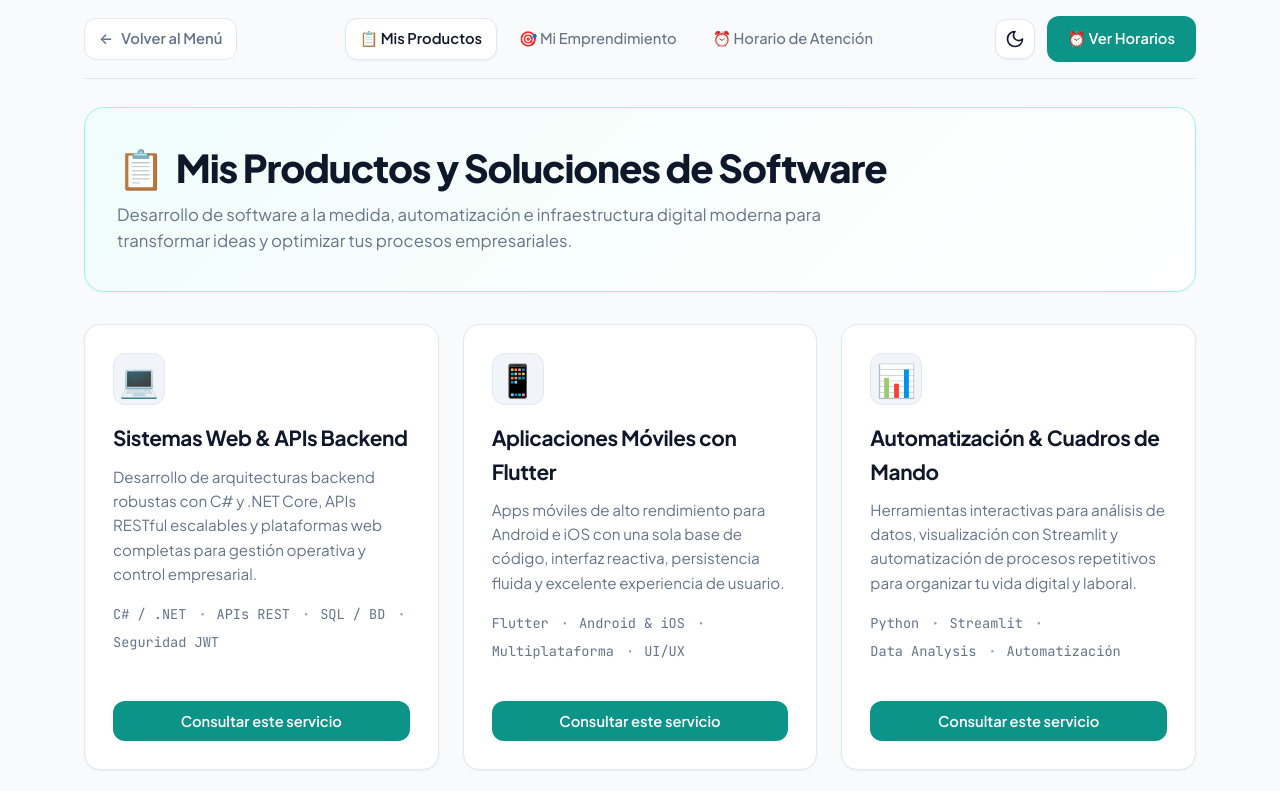
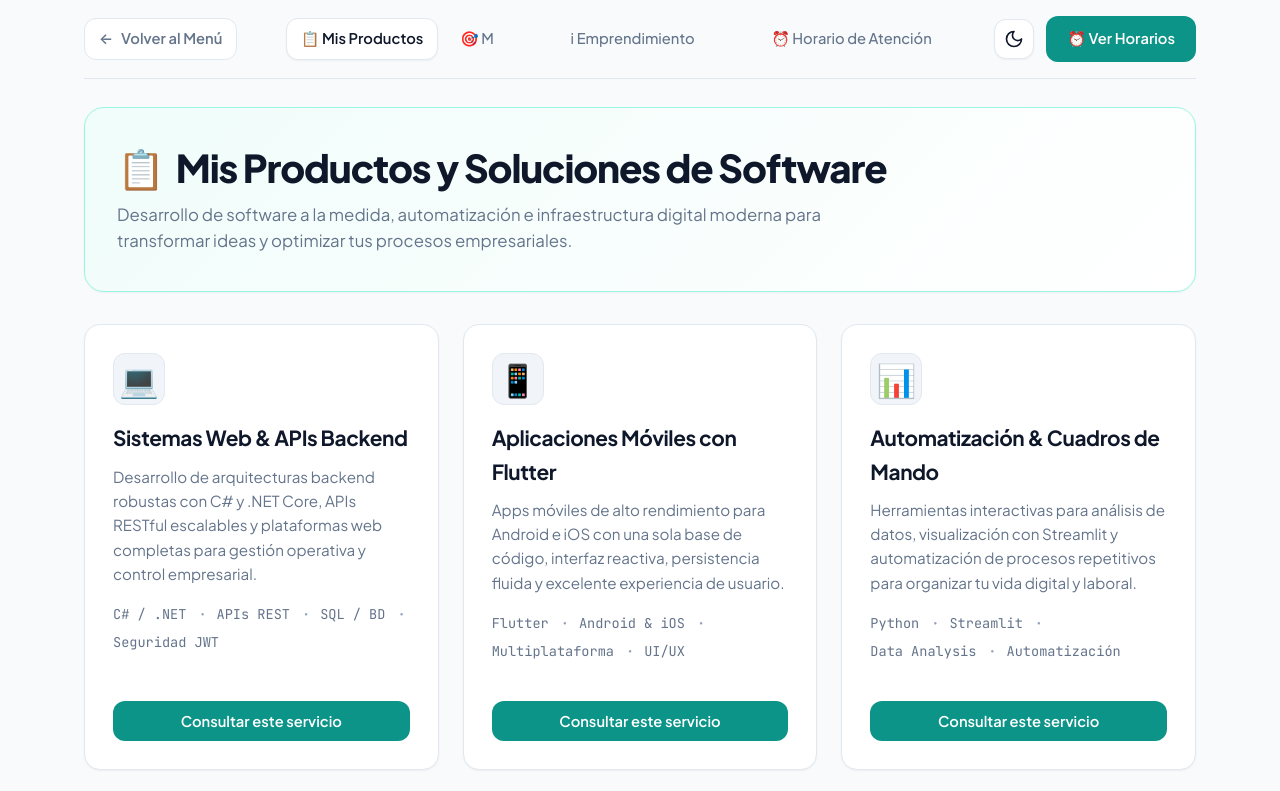
Before and after one commit to marcosjhs557-tech/menuEmprendimiento, a plain HTML site: page productos.html in a window 1280 px wide. Shown: the top 791 px of the page. Drawn offline with Linux system fonts and the light colour scheme.

Commit message:
modifique productos

```diff
--- a/productos.html
+++ b/productos.html
@@ -28,9 +28,9 @@
 
       <nav class="nav-links">
         <a href="./productos.html" class="nav-link active">📋 Mis Productos</a>
-        <a href="./emprendimiento.html" class="nav-link">🎯 Mi Emprendimiento</a>
+        <a href="./emprendimiento.html" class="nav-link">🎯 M
+      </nav>i Emprendimiento</a>
         <a href="./horarios.html" class="nav-link">⏰ Horario de Atención</a>
-      </nav>
 
       <div class="nav-actions">
         <!-- Theme Switcher (Dark / Light) -->
```
